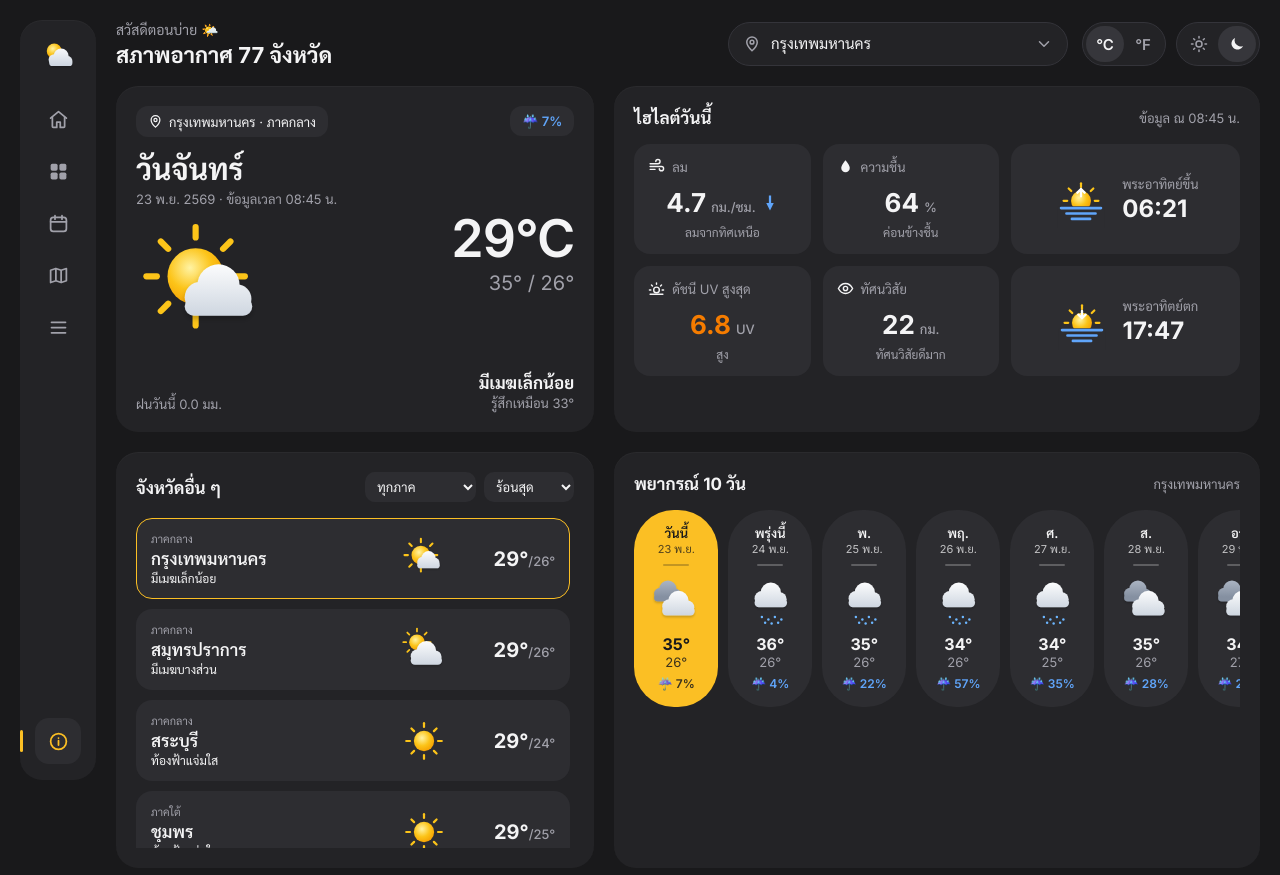
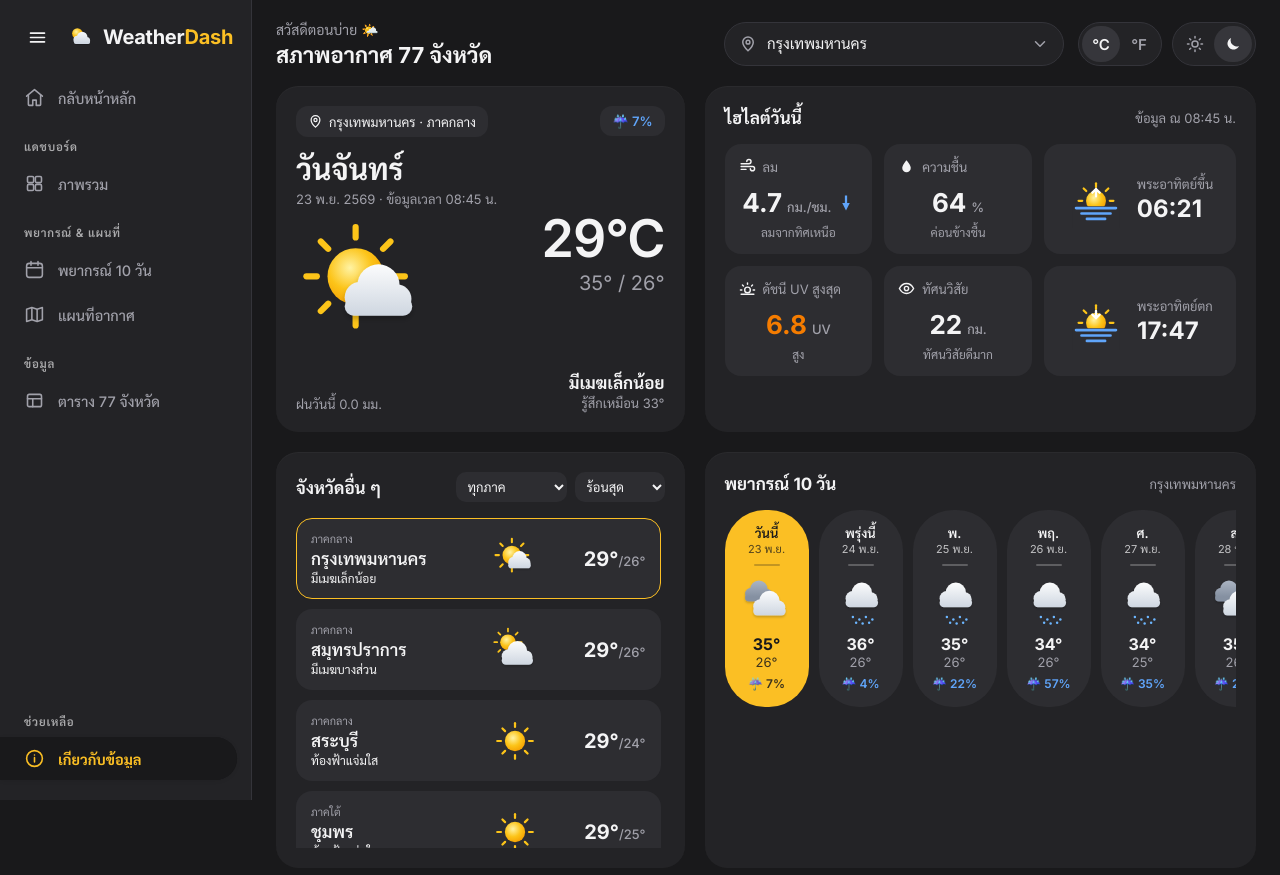
Before and after one commit to nawakonnakhonchai-wq/WeatherForecastDaily, a plain HTML site: page index.html in a window 1280 px wide. Shown: the top 875 px of the page. Drawn offline with nearby package versions, Linux system fonts and the light colour scheme.

Commit message:
Unify collapsible WaterDash-style left sidebar with dashboard brand accent

```diff
--- a/index.html
+++ b/index.html
@@ -204,6 +204,34 @@
     #scroll-prog { display: none !important; }
     .reveal-el, .reveal-el .dcard, .reveal-el svg.chart, .reveal-el .chart svg { opacity: 1 !important; transform: none !important; transition: none !important; }
   }
+  /* ===== Unified WaterDash-Style Collapsible Left Sidebar ===== */
+  @media (min-width: 761px) {
+    .app { max-width: none !important; padding: 0 !important; gap: 0 !important; grid-template-columns: 252px minmax(0, 1fr) !important; transition: grid-template-columns .25s cubic-bezier(.22, 1, .36, 1); }
+    .app.collapsed { grid-template-columns: 76px minmax(0, 1fr) !important; }
+    .app > main { padding: 20px 24px 32px; max-width: 1440px; width: 100%; margin: 0 auto; }
+    .nav { top: 0 !important; height: 100vh !important; border-radius: 0 !important; align-items: stretch !important; padding: 20px 14px 20px 0 !important; gap: 2px !important; border-right: 1px solid var(--line); box-shadow: none !important; overflow-y: auto; overflow-x: hidden; }
+    .nav .side-brand { display: flex; align-items: center; gap: 12px; padding: 0 8px 20px 20px; }
+    .nav .hamb { all: unset; cursor: pointer; width: 34px; height: 34px; flex: none; display: grid; place-items: center; border-radius: 8px; color: var(--text); }
+    .nav .hamb:hover { background: var(--tile); }
+    .nav .brand-w { display: inline-flex; align-items: center; gap: 9px; white-space: nowrap; }
+    .nav .logo { width: 28px !important; height: 28px !important; margin: 0 !important; flex: none; }
+    .nav .logo-t { font-size: 20px; font-weight: 700; letter-spacing: -.015em; color: var(--text); }
+    .nav .logo-t b { color: var(--accent); font-weight: 700; }
+    .nav .nav-h { margin: 18px 0 6px 24px; font-size: 11.5px; font-weight: 600; letter-spacing: .07em; text-transform: uppercase; color: var(--text); opacity: .65; white-space: nowrap; }
+    .nav a { width: auto !important; height: auto !important; display: flex !important; align-items: center; justify-content: flex-start !important; gap: 13px; padding: 11px 14px 11px 24px !important; border-radius: 0 999px 999px 0 !important; font-size: 14.5px; font-weight: 500; white-space: nowrap; }
+    .nav a.on::before { display: none !important; }
+    .nav .shl { border-radius: 0 999px 999px 0 !important; background: var(--app) !important; }
+    .nav a.on, .nav.hl-on a.on { background: var(--app) !important; color: var(--accent) !important; font-weight: 700 !important; box-shadow: 0 1px 4px rgba(0, 0, 0, .08); }
+    .nav a .lbl-t { flex: 1; overflow: hidden; text-overflow: ellipsis; }
+    .app.collapsed .nav { padding: 20px 12px !important; gap: 6px !important; }
+    .app.collapsed .nav .side-brand { flex-direction: column; padding: 0 0 16px; gap: 10px; }
+    .app.collapsed .nav .logo-t, .app.collapsed .nav .nav-h, .app.collapsed .nav .lbl-t { display: none !important; }
+    .app.collapsed .nav a { justify-content: center !important; padding: 11px !important; border-radius: 12px !important; }
+    .app.collapsed .nav .shl { border-radius: 12px !important; }
+  }
+  @media (max-width: 760px) {
+    .nav .side-brand, .nav .nav-h, .nav .lbl-t { display: none !important; }
+  }
 </style>
 </head>
 <body>
@@ -223,14 +251,21 @@
 
 <div class="app">
   <nav class="nav" aria-label="เมนู">
-    <svg class="logo" viewBox="0 0 64 64" aria-hidden="true"><use href="#ic-logo"/></svg>
-    <a href="https://nawakonnakhonchai-wq.github.io/index.html" class="nav-home" title="กลับหน้าหลัก Main Dashboard" aria-label="กลับหน้าหลัก Main Dashboard"><svg viewBox="0 0 24 24" fill="none" stroke="currentColor" stroke-width="2" stroke-linecap="round" stroke-linejoin="round"><path d="m3 10.5 9-7.5 9 7.5"/><path d="M5 9.5V20a1 1 0 0 0 1 1h4v-6h4v6h4a1 1 0 0 0 1-1V9.5"/></svg></a>
-    <a href="#overview" class="on" title="ภาพรวม" aria-label="ภาพรวม"><svg viewBox="0 0 24 24" fill="currentColor"><rect x="3" y="3" width="8" height="8" rx="2"/><rect x="13" y="3" width="8" height="8" rx="2"/><rect x="3" y="13" width="8" height="8" rx="2"/><rect x="13" y="13" width="8" height="8" rx="2"/></svg></a>
-    <a href="#forecast" title="พยากรณ์ 10 วัน" aria-label="พยากรณ์ 10 วัน"><svg viewBox="0 0 24 24" fill="none" stroke="currentColor" stroke-width="2" stroke-linecap="round"><rect x="3" y="5" width="18" height="16" rx="3"/><path d="M3 10h18M8 3v4M16 3v4"/></svg></a>
-    <a href="#mapcard" title="แผนที่" aria-label="แผนที่"><svg viewBox="0 0 24 24" fill="none" stroke="currentColor" stroke-width="2" stroke-linejoin="round"><path d="M9 4 3 6v14l6-2 6 2 6-2V4l-6 2-6-2z"/><path d="M9 4v14M15 6v14"/></svg></a>
-    <a href="#tablecard" title="ตาราง 77 จังหวัด" aria-label="ตาราง 77 จังหวัด"><svg viewBox="0 0 24 24" fill="none" stroke="currentColor" stroke-width="2" stroke-linecap="round"><path d="M4 6h16M4 12h16M4 18h16"/></svg></a>
+    <div class="side-brand">
+      <button type="button" class="hamb" id="btn-menu" aria-label="ย่อหรือขยายเมนู" title="ย่อ/ขยายเมนู"><svg viewBox="0 0 24 24" fill="none" stroke="currentColor" stroke-width="1.9" stroke-linecap="round"><path d="M4 7h16M4 12h16M4 17h16"/></svg></button>
+      <span class="brand-w"><svg class="logo" viewBox="0 0 64 64" aria-hidden="true"><use href="#ic-logo"/></svg><span class="logo-t">Weather<b>Dash</b></span></span>
+    </div>
+    <a href="https://nawakonnakhonchai-wq.github.io/index.html" class="nav-home" title="กลับหน้าหลัก Main Dashboard" aria-label="กลับหน้าหลัก Main Dashboard"><svg viewBox="0 0 24 24" fill="none" stroke="currentColor" stroke-width="1.8" stroke-linecap="round" stroke-linejoin="round"><path d="m3 10.5 9-7.5 9 7.5"/><path d="M5 9.5V20a1 1 0 0 0 1 1h4v-6h4v6h4a1 1 0 0 0 1-1V9.5"/></svg><span class="lbl-t">กลับหน้าหลัก</span></a>
+    <div class="nav-h">แดชบอร์ด</div>
+    <a href="#overview" class="on" title="ภาพรวม" aria-label="ภาพรวม"><svg viewBox="0 0 24 24" fill="none" stroke="currentColor" stroke-width="1.8" stroke-linecap="round" stroke-linejoin="round"><rect x="4" y="4" width="7" height="7" rx="1.5"/><rect x="13" y="4" width="7" height="7" rx="1.5"/><rect x="4" y="13" width="7" height="7" rx="1.5"/><rect x="13" y="13" width="7" height="7" rx="1.5"/></svg><span class="lbl-t">ภาพรวม</span></a>
+    <div class="nav-h">พยากรณ์ & แผนที่</div>
+    <a href="#forecast" title="พยากรณ์ 10 วัน" aria-label="พยากรณ์ 10 วัน"><svg viewBox="0 0 24 24" fill="none" stroke="currentColor" stroke-width="1.8" stroke-linecap="round"><rect x="3" y="5" width="18" height="16" rx="3"/><path d="M3 10h18M8 3v4M16 3v4"/></svg><span class="lbl-t">พยากรณ์ 10 วัน</span></a>
+    <a href="#mapcard" title="แผนที่อากาศ" aria-label="แผนที่อากาศ"><svg viewBox="0 0 24 24" fill="none" stroke="currentColor" stroke-width="1.8" stroke-linejoin="round"><path d="M9 4 3 6v14l6-2 6 2 6-2V4l-6 2-6-2z"/><path d="M9 4v14M15 6v14"/></svg><span class="lbl-t">แผนที่อากาศ</span></a>
+    <div class="nav-h">ข้อมูล</div>
+    <a href="#tablecard" title="ตาราง 77 จังหวัด" aria-label="ตาราง 77 จังหวัด"><svg viewBox="0 0 24 24" fill="none" stroke="currentColor" stroke-width="1.8" stroke-linecap="round"><rect x="4" y="5" width="16" height="14" rx="2"/><path d="M4 10h16M10 10v9"/></svg><span class="lbl-t">ตาราง 77 จังหวัด</span></a>
     <div class="spacer"></div>
-    <a href="#about" title="เกี่ยวกับข้อมูล" aria-label="เกี่ยวกับข้อมูล"><svg viewBox="0 0 24 24" fill="none" stroke="currentColor" stroke-width="2" stroke-linecap="round"><circle cx="12" cy="12" r="9"/><path d="M12 11v5M12 8h.01"/></svg></a>
+    <div class="nav-h">ช่วยเหลือ</div>
+    <a href="#about" title="เกี่ยวกับข้อมูล" aria-label="เกี่ยวกับข้อมูล"><svg viewBox="0 0 24 24" fill="none" stroke="currentColor" stroke-width="1.8" stroke-linecap="round"><circle cx="12" cy="12" r="9"/><path d="M12 11v5M12 8h.01"/></svg><span class="lbl-t">เกี่ยวกับข้อมูล</span></a>
   </nav>
 
   <main>
@@ -683,6 +718,16 @@ loadData().then(data => {
     new MutationObserver(function(){ setupReveal(); }).observe(nowcard, { childList: true });
   }
   setTimeout(setupReveal, 1000);
+  var btnMenu = document.getElementById('btn-menu');
+  var appEl = document.querySelector('.app');
+  if (btnMenu && appEl) {
+    try { if (localStorage.getItem('wx-side') === 'collapsed') appEl.classList.add('collapsed'); } catch (e) {}
+    btnMenu.addEventListener('click', function(){
+      appEl.classList.toggle('collapsed');
+      try { localStorage.setItem('wx-side', appEl.classList.contains('collapsed') ? 'collapsed' : 'open'); } catch (e) {}
+      setTimeout(function(){ window.dispatchEvent(new Event('resize')); }, 270);
+    });
+  }
 })();
 </script>
 </body>
```
